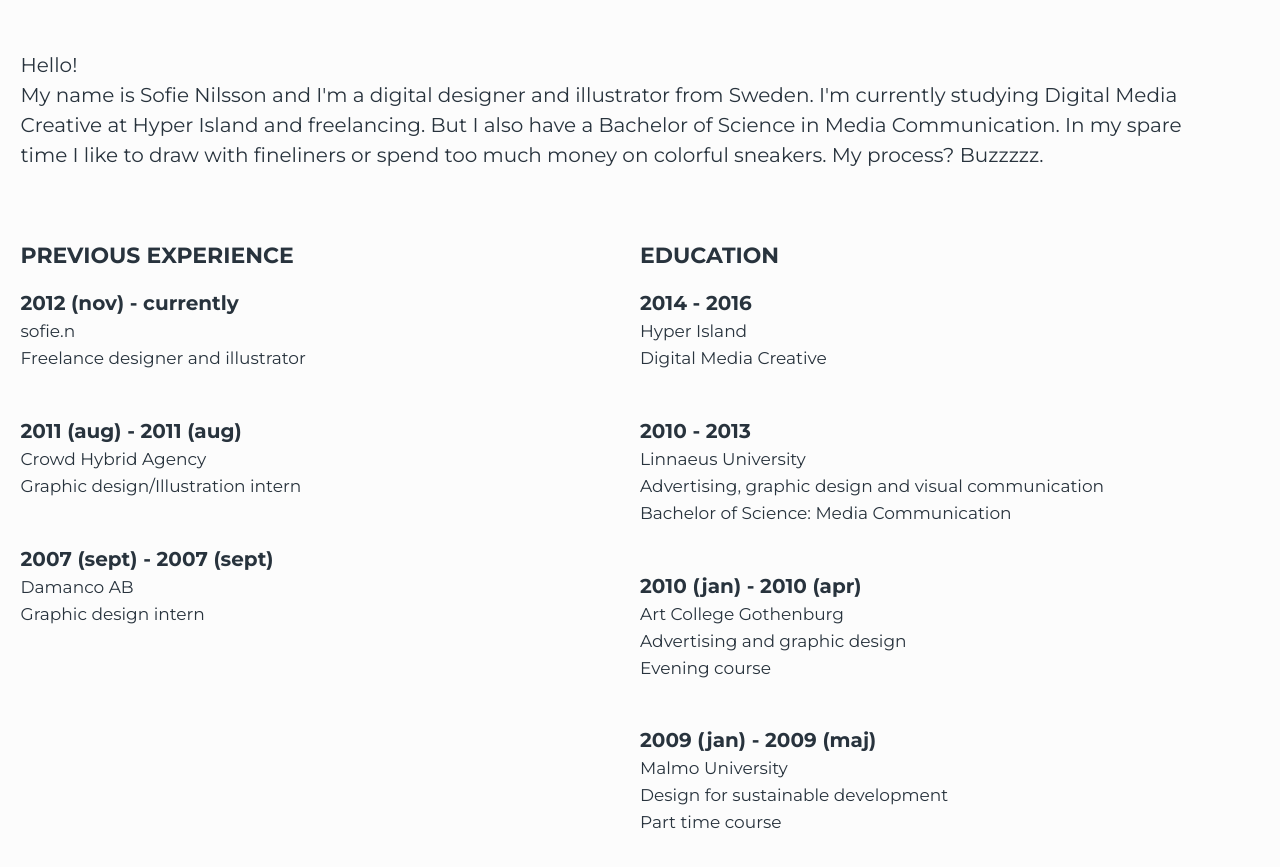
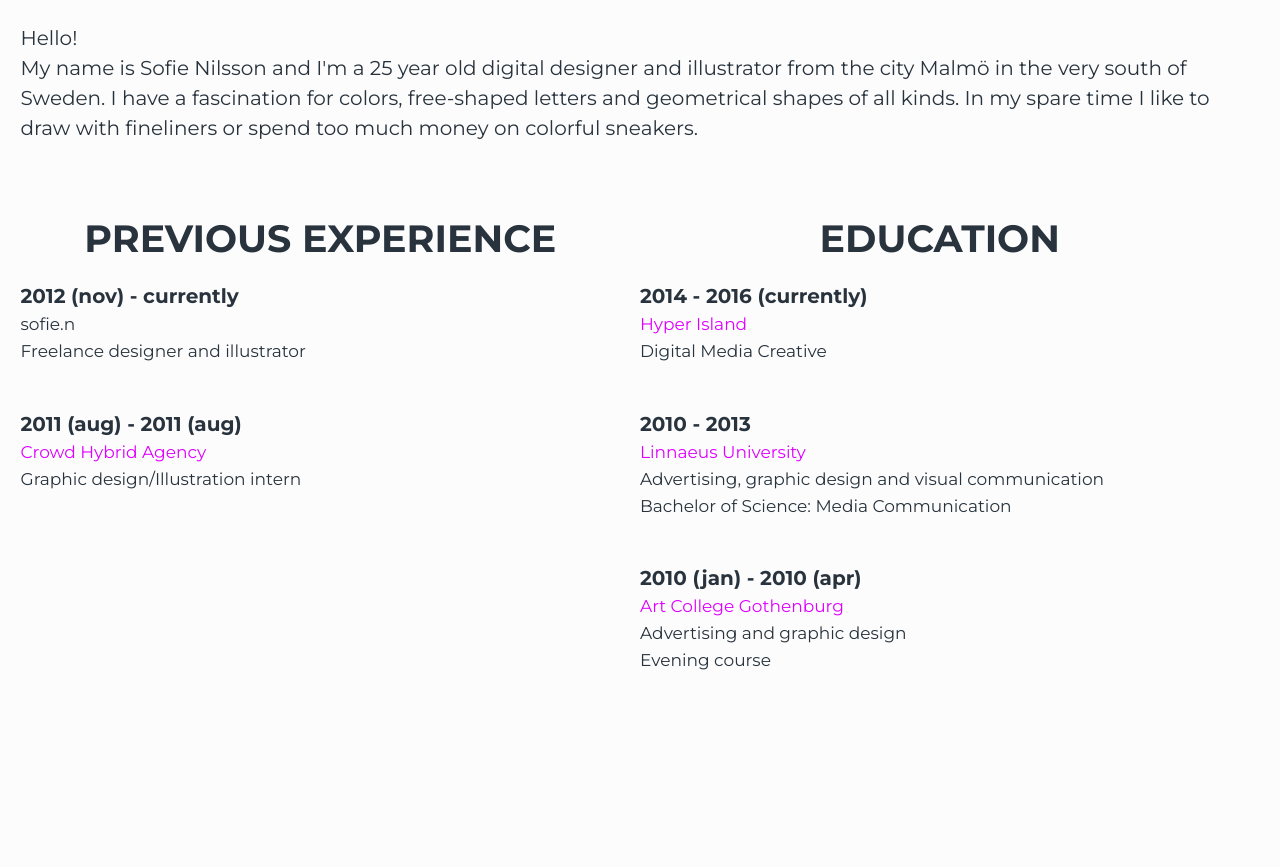
Before and after one commit to sofieenilsson/sofie-nilsson, a plain HTML site: page about.html in a window 1280 px wide. Shown: the part 719-1586 px from the top of the page. After the commit the page ends 1470 px from the top, so only its background shows below. Drawn offline with nearby package versions, Linux system fonts and the light colour scheme.

Commit message:
updated header and about

```diff
--- a/about.html
+++ b/about.html
@@ -27,7 +27,7 @@
 			<img src="img/me.png">
 				<p>
 					Hello!</br>
-					My name is Sofie Nilsson and I'm a digital designer and illustrator from Sweden. I'm currently studying Digital Media Creative at Hyper Island and freelancing. But I also have a Bachelor of Science in Media Communication. In my spare time I like to draw with fineliners or spend too much money on colorful sneakers. My process? Buzzzzz.
+					My name is Sofie Nilsson and I'm a 25 year old digital designer and illustrator from the city Malmö in the very south of Sweden. I have a fascination for colors, free-shaped letters and geometrical shapes of all kinds. In my spare time I like to draw with fineliners or spend too much money on colorful sneakers.
 				</p>
 			<!-- L E F T  G R I D -->
 			<div class="col-1-2">
@@ -39,14 +39,8 @@
 					<li>&nbsp;</li>
 
 					<h2>2011 (aug) - 2011 (aug)</h2>
-					<li><a href="http://crowd.se/" target="_blank">Crowd Hybrid Agency</a></li>
+					<li><a href="http://crowd.se/" class="link" target="_blank">Crowd Hybrid Agency</a></li>
 					<li>Graphic design/Illustration intern</li>
-					<li>&nbsp;</li>
-
-					<h2>2007 (sept) - 2007 (sept)</h2>
-					<li><a href="http://damanco.se/" target="_blank">Damanco AB</a></li>
-					<li>Graphic design intern</li>
-					<li>&nbsp;</li>
 				</ul>
 			</div>
 
@@ -54,27 +48,22 @@
 			<div class="col-1-2">
 				<ul class="education">
 					<h1>EDUCATION</h1>
-					<h2>2014 - 2016</h2>
-					<li><a href="https://www.hyperisland.com/programs-and-courses/digital-media-creative" target="_blank">Hyper Island</a></li>
+					<h2>2014 - 2016 (currently)</h2>
+					<li><a href="https://www.hyperisland.com/programs-and-courses/digital-media-creative" class="link" target="_blank">Hyper Island</a></li>
 					<li>Digital Media Creative</li>
 					<li>&nbsp;</li>
 
 					<h2>2010 - 2013</h2>
-					<li><a href="http://lnu.se" target="_blank">Linnaeus University</a></li>
+					<li><a href="http://lnu.se" class="link" target="_blank">Linnaeus University</a></li>
 					<li>Advertising, graphic design and visual communication</li>
 					<li>Bachelor of Science: Media Communication</li>
 					<li>&nbsp;</li>
 
 					<h2>2010 (jan) - 2010 (apr)</h2>
-					<li><a href="http://www.folkuniversitetet.se/Skolor/Estetiska-skolor/Art-College/" target="_blank">Art College Gothenburg</a></li>
+					<li><a href="http://www.folkuniversitetet.se/Skolor/Estetiska-skolor/Art-College/" class="link" target="_blank">Art College Gothenburg</a></li>
 					<li>Advertising and graphic design</li>
 					<li>Evening course</li>
 					<li>&nbsp;</li>
-
-					<h2>2009 (jan) - 2009 (maj)</h2>
-					<li><a href="http://www.mah.se/english" target="_blank">Malmo University</a></li>
-					<li>Design for sustainable development</li>
-					<li>Part time course</li>
 					<li>&nbsp;</li>
 				</ul>
 			</div>
--- a/css/about.css
+++ b/css/about.css
@@ -86,3 +86,30 @@
     color: #000;
     text-decoration: none;
 }
+
+
+/* - - L I N K  D I F F E R E N T  C O L O R - - */
+
+A.link {
+  color:#DF00FF;
+}
+
+A.link:link  {
+  text-decoration: none;
+  color: #DF00FF;
+}
+
+A.link:visited {
+  text-decoration: none;
+  color: #DF00FF;
+}
+
+A.link:hover {
+  text-decoration: none;
+  color: #DF00FF;
+}
+
+A.link:active {
+  text-decoration: none;
+  color: #DF00FF;
+}
--- a/css/top-menu.css
+++ b/css/top-menu.css
@@ -1,17 +1,24 @@
+h1 {
+  font-size: 38px;
+  text-align: center;
+  color: #28333D;
+}
+
 
 /*  - - LINKS / NAVIGATION - - */
 
 ul {
-  font-size: 16px;
+  font-size: 18px;
   text-align: center;
-  margin-top: 50px;
+  margin-top: 20px;
   margin-bottom: 15px;
   padding-left: 0px;
 }
 
-a {
-  padding-right: 20px;
+#menu-link {
+  margin-right: 20px;
 }
+
 
 /* unvisited link */
 a:link {
@@ -25,15 +32,17 @@
     text-decoration: none;
 }
 
-/* mouse over link */
+/* mouse over link
 a:hover {
-    opacity: 0;
-    text-decoration: none;
-       -o-transition: .3s;
-     -moz-transition: .3s;
-  -webkit-transition: .3s;
-          transition: .3s;
+  border-bottom: solid 2px #28333D;
+  display: inline;
+  padding-bottom: 2px;
+       -o-transition: .1s ease-in-out;
+     -moz-transition: .1s ease-in-out;
+  -webkit-transition: .1s ease-in-out;
+          transition: .1s ease-in-out;
 }
+*/
 
 /* selected link */
 a:active {
```
Also changed, not shown: playground.html (+6 -6 lines), project-start.html (+10 -8 lines), img/background-pattern2.png (added), img/playground/creature.png (added), img/playground/eye.png (added), img/playground/fly.png (added), img/playground/freedom.png (added), img/playground/haters.png (added), img/playground/icecream.png (added), 2 other files.
